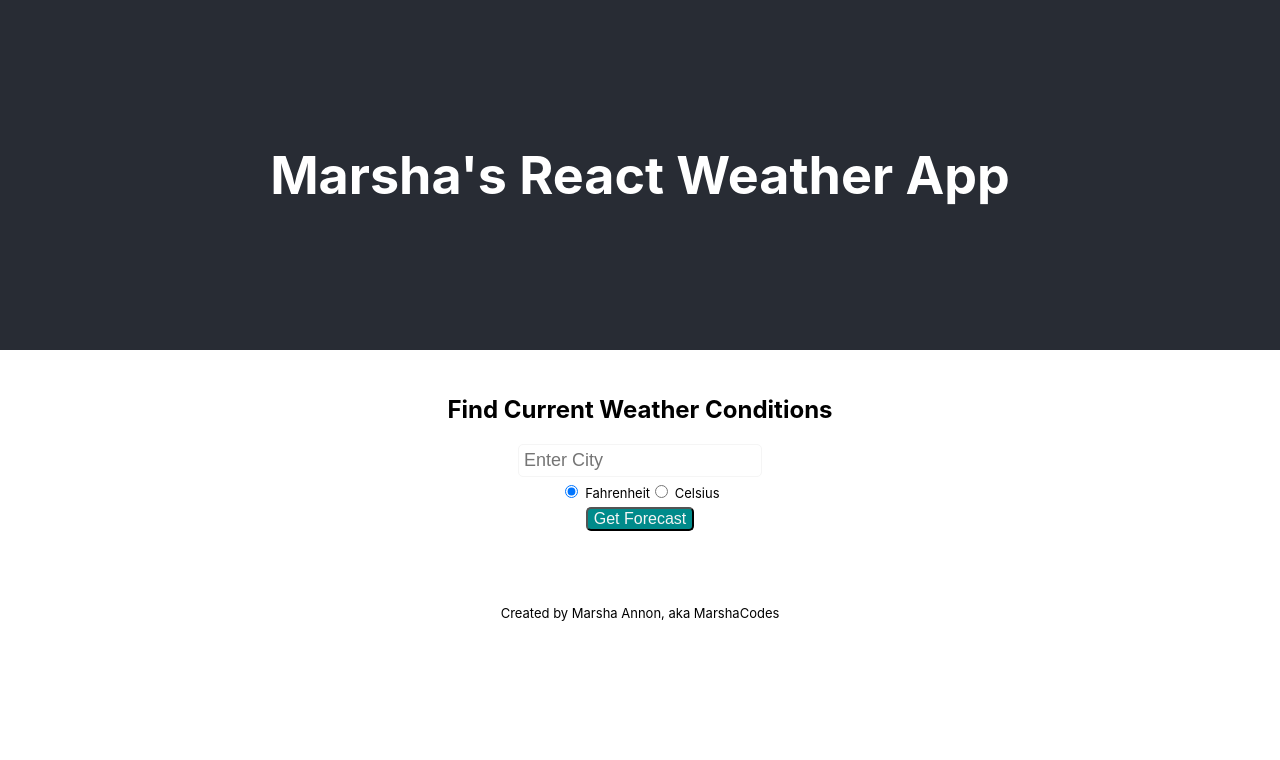
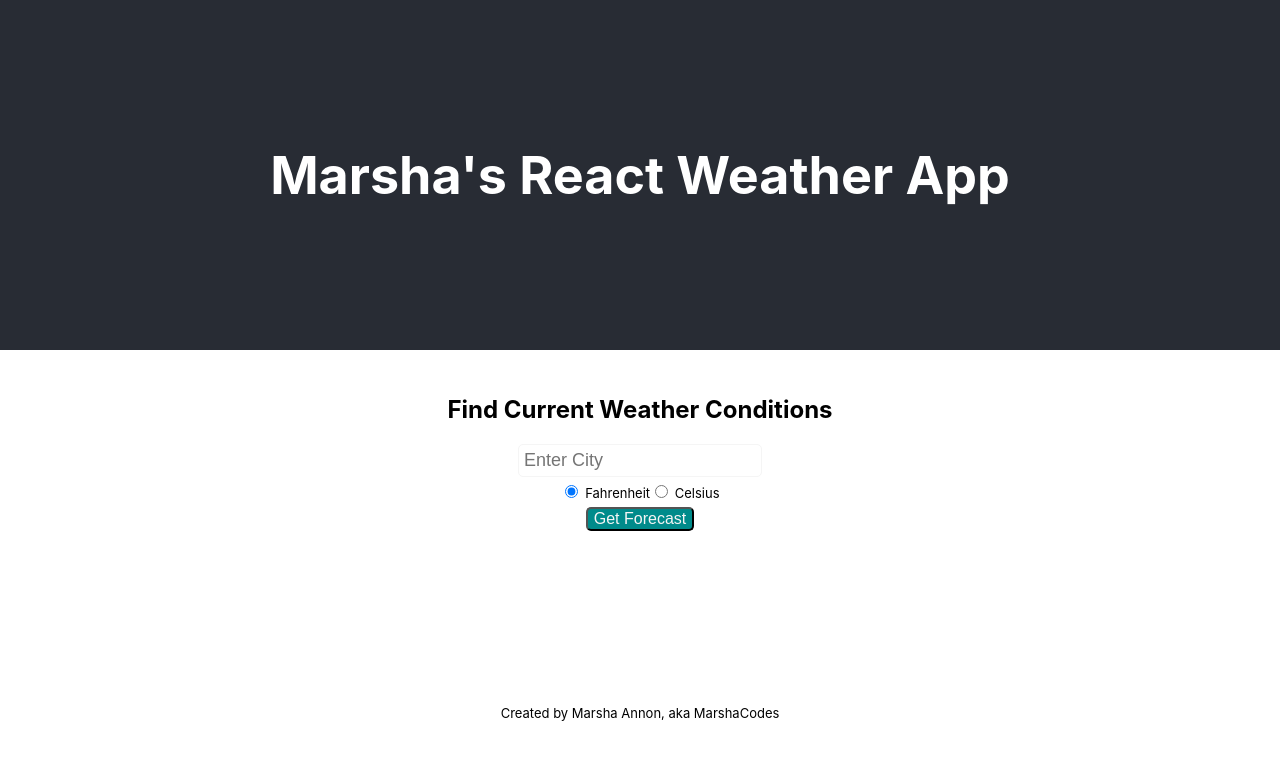
Before and after one commit to MarshaAnnon/weather-app, a React (Create React App) app: page / in a window 1280 px wide. Shown: the top 760 px of the page. Built offline with nearby package versions, Linux system fonts and the light colour scheme.

Commit message:
fix class wrapper move to top div

```diff
--- a/src/components/Conditions/Conditions.js
+++ b/src/components/Conditions/Conditions.js
@@ -4,11 +4,12 @@ import classes from './Conditions.module.css';
 
 const Conditions = (props) => {
   return (
-    <div>
+    <div className={classes.wrapper}>
       {props.error && <small>Please enter a valid city.</small>}
       {props.loading && <div>Loading...</div>}
+
       { props.resObj.cod === 200 ?
-        <div className={classes.wrapper}>
+        <div>
           <p><strong>{ props.resObj.name }</strong></p>
           <p>It's currently { Math.round(props.resObj.main.temp) } degrees with { props.resObj.weather[0].description }.</p>
           <p>It feels like { Math.round(props.resObj.main.feels_like)} degrees</p>
```
